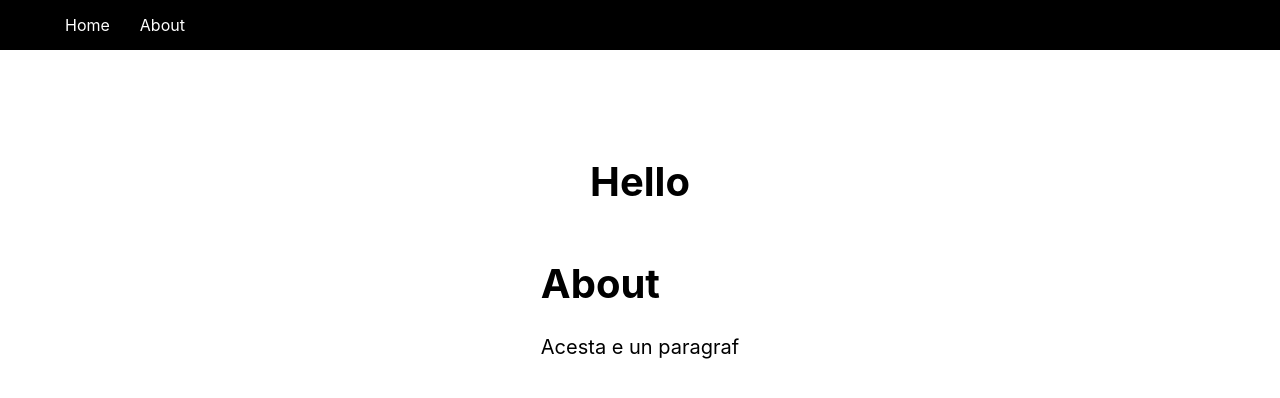
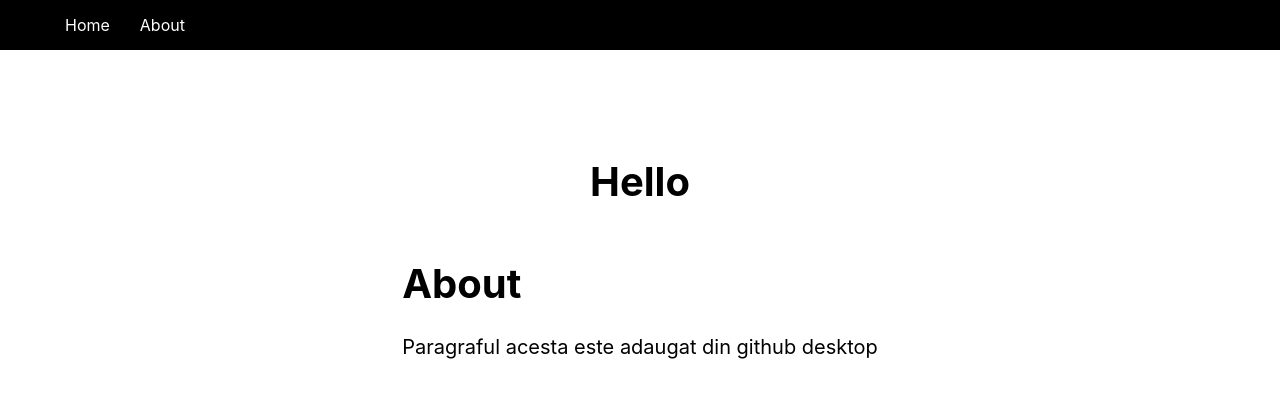
Before and after one commit to remuscr/next-crash-course, a Next.js app: page /about in a window 1280 px wide. Shown: the top 398 px of the page. Built offline with nearby package versions, Linux system fonts and the light colour scheme.

Commit message:
Modificare in About
Am sters primul paragraf si am adaugat unul nou

```diff
--- a/pages/about.js
+++ b/pages/about.js
@@ -7,7 +7,7 @@ const about = (props) => {
         <title>About</title>
       </head>
       <h1>About</h1>
-      <p>Acesta e un paragraf</p>
+      <p>Paragraful acesta este adaugat din github desktop</p>
     </div>
   );
 };
```
